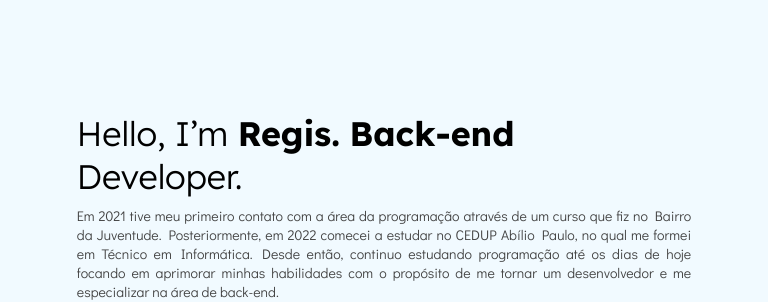
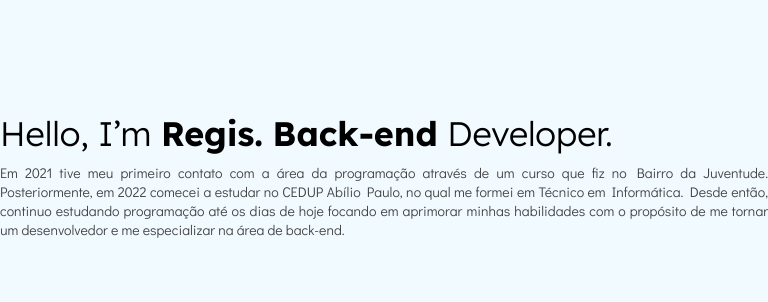
Before and after one commit to RegisCostaPedro/Portifolio-PPW, a plain HTML site: page index.html in a window 768 px wide. Shown: the top 302 px of the page. Drawn offline with nearby package versions, Linux system fonts and the light colour scheme; a web font is replaced by a local one.

Commit message:
Fix: Ajustando o título da página

```diff
--- a/style.css
+++ b/style.css
@@ -560,13 +560,14 @@ footer {
 
     font-family: "Lexend", sans-serif;
     display: flex;
-    width: 80vw;
+    width: 100vw;
     flex-direction: column;
     margin-top: 12%;
     h1 {
       font-size: 34px;
       font-weight: 300;
-      width: 60vw;
+      width: 90vw;
+      text-align: left;
 
     }
     br {
@@ -713,13 +714,14 @@ footer {
 
     font-family: "Lexend", sans-serif;
     display: flex;
-    width: 80vw;
+    width: 100vw;
     flex-direction: column;
     margin-top: 12%;
     h1 {
       font-size: 34px;
       font-weight: 300;
-      width: 60vw;
+      width: 90vw;
+      text-align: left;
 
     }
     br {
```
